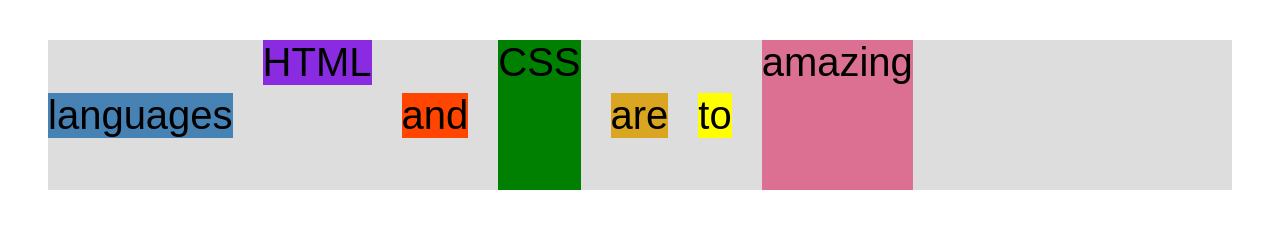
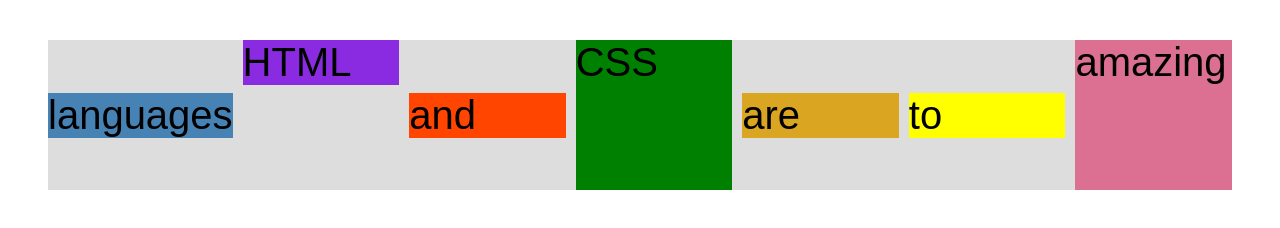
Before and after one commit to FilonenkoDima/the_code_magazine, a plain HTML site: page study/flexbox.html in a window 1280 px wide. Drawn offline with Linux system fonts and the light colour scheme.

Commit message:
continue learn flexbox

```diff
--- a/study/flexbox.html
+++ b/study/flexbox.html
@@ -40,16 +40,28 @@
         display: flex;
         align-items: center;
         justify-content: flex-start;
-        gap: 30px;
+        gap: 10px;
       }
 
       .el {
-        /* margin-right: 30px; */
+        /*
+        DEFAULTS
+        flex-grow: 0;
+        flex-shrink: 1;
+        flex-basis: auto; */
+
+        /* flex-basis: 200px; */
+        /* flex-shrink: 0; */
+        /* flex-grow: 1; */
+
+        flex: 1;
+        /* flex: 0 0 200px; */
       }
 
       .el--1 {
         align-self: flex-start;
         /* order: 2; */
+        /* flex-grow: 1; */
       }
 
       .el--5 {
```
